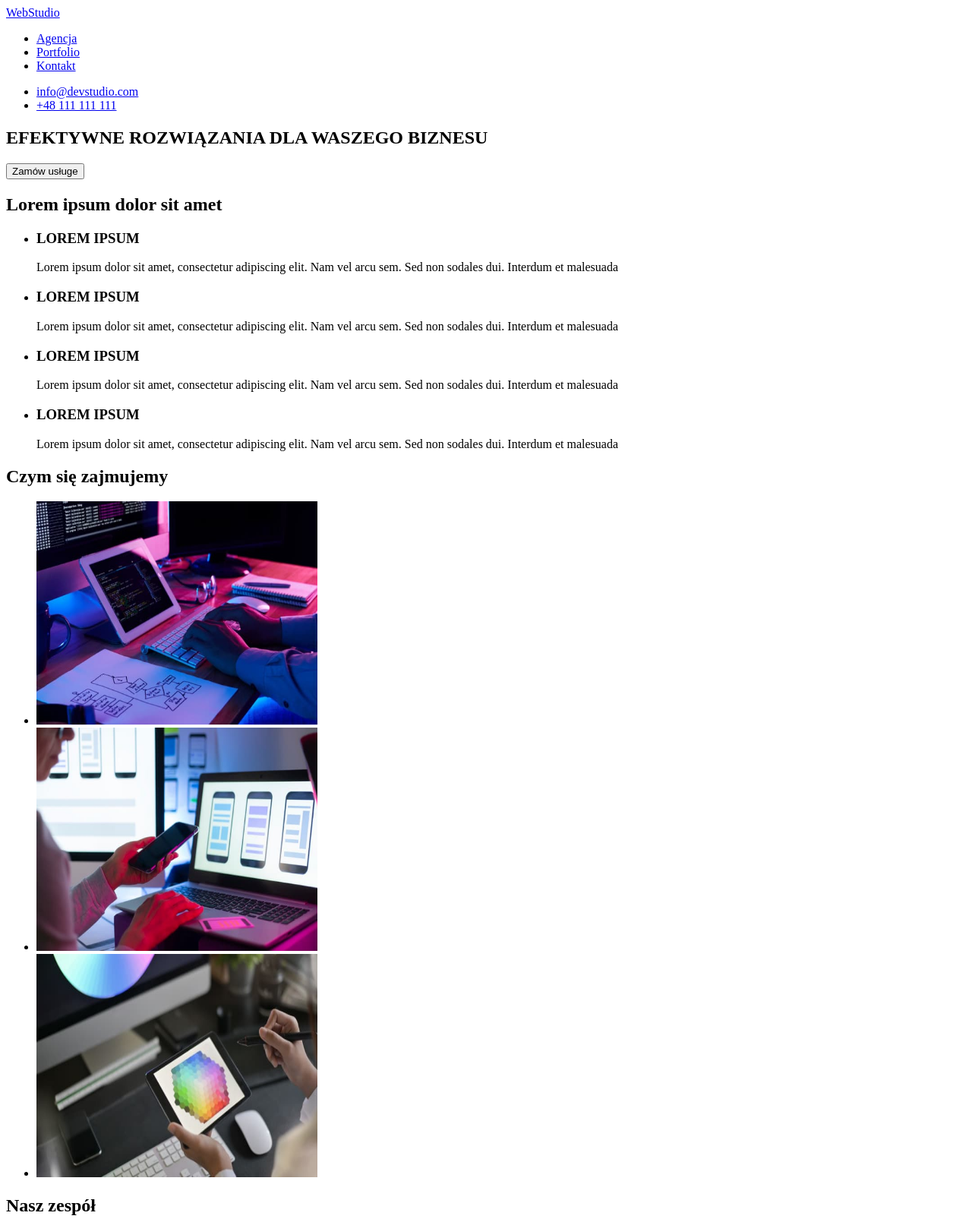
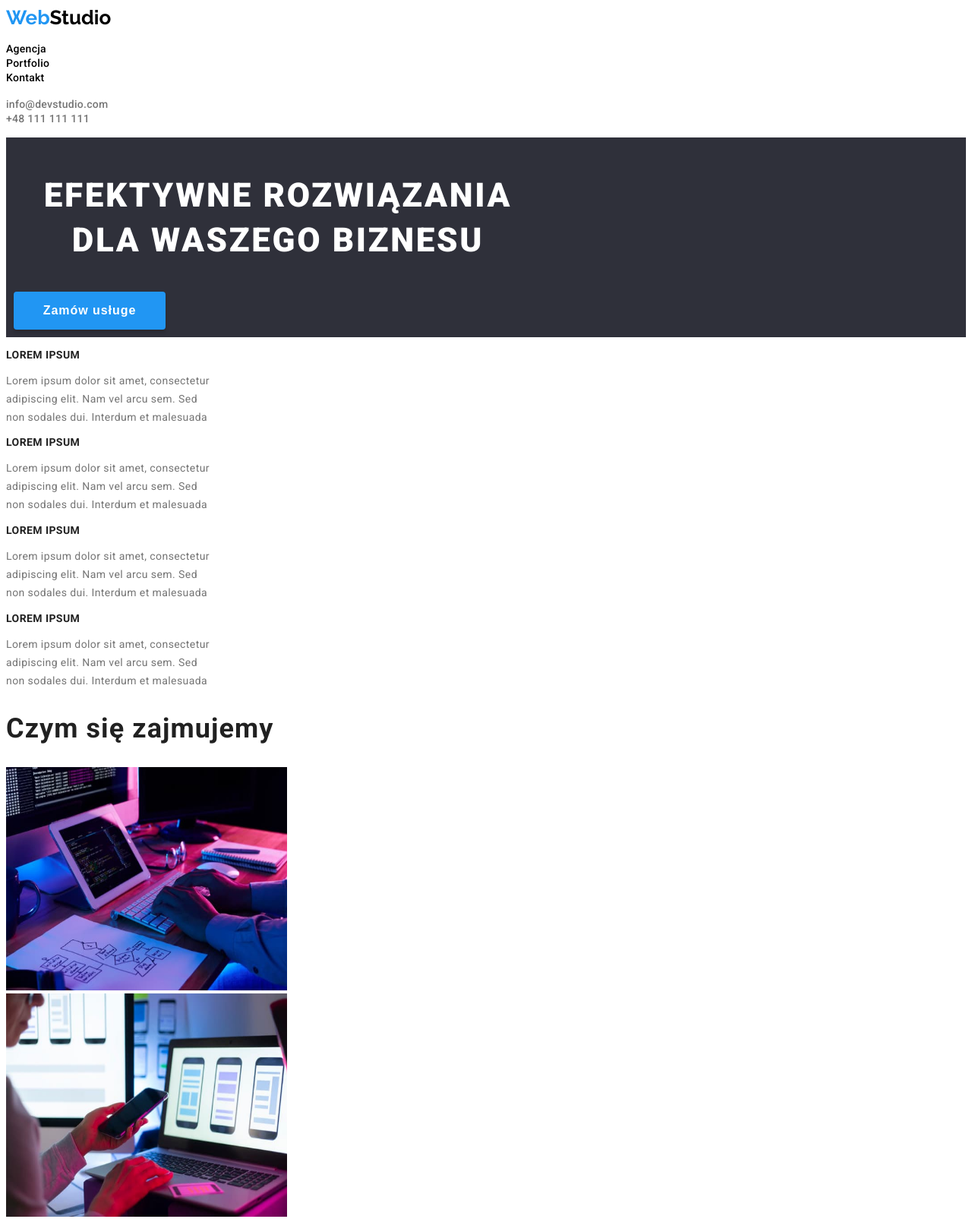
Before and after one commit to trocu/goit-markup-hw-02, a plain HTML site: page index.html in a window 1280 px wide. Shown: the top 1605 px of the page at 76% size. Drawn offline with Linux system fonts and the light colour scheme.

Commit message:
Add portfolio, css and update index, images

```diff
--- /dev/null
+++ b/css/styles.css
@@ -0,0 +1,172 @@
+:root {
+  --brand-color: #2196f3;
+}
+
+body {
+  font-family: "Roboto", sans-serif, Raleway;
+  color: black;
+}
+.link-contact {
+  text-decoration: none;
+  color: #757575;
+  font-weight: 500;
+  font-size: 14px;
+  line-height: 1.14;
+  letter-spacing: 0.02em;
+}
+.link-contact:hover,
+.link-contact:focus {
+  color: var(--brand-color);
+}
+.link-nav {
+  text-decoration: none;
+  color: black;
+  font-weight: 500;
+  font-size: 14px;
+  line-height: 1.14;
+  letter-spacing: 0.02em;
+}
+.link-nav:hover,
+.link-nav:focus {
+  color: var(--brand-color);
+}
+.logo-first-color {
+  color: var(--brand-color);
+}
+.logo {
+  text-decoration: none;
+  font-family: Raleway;
+  font-weight: 700;
+  font-size: 26px;
+}
+.logo-hoover-focus:hover span,
+.logo-hoover-focus:focus span {
+  color: var(--brand-color);
+}
+.logo-blk-color {
+  color: black;
+}
+.logo-wh-color {
+  color: white;
+}
+.main-title {
+  font-weight: 900;
+  font-size: 44px;
+  line-height: 1.36;
+  text-transform: uppercase;
+  color: #ffffff;
+  text-align: center;
+  letter-spacing: 0.06em;
+  text-transform: uppercase;
+  width: 696px;
+}
+.main-button {
+  color: white;
+  background-color: var(--brand-color);
+  box-shadow: 0px 4px 4px rgba(0, 0, 0, 0.15);
+  border: none;
+  border-radius: 4px;
+  width: 200px;
+  height: 50px;
+  font-weight: 700;
+  font-size: 16px;
+  line-height: 1.87;
+  letter-spacing: 0.06em;
+}
+.grey-rectangle {
+  background: #2f303a;
+  padding: 10px;
+}
+.hidden-dot {
+  list-style-type: none;
+  padding: 0;
+}
+.hidden-title {
+  display: none;
+}
+.main-txt h3 {
+  color: #212121;
+  font-weight: 700;
+  font-size: 14px;
+  line-height: 1.14;
+  letter-spacing: 0.03em;
+  text-transform: uppercase;
+}
+.main-txt p {
+  font-size: 14px;
+  line-height: 1.71;
+  letter-spacing: 0.03em;
+  color: #757575;
+}
+.main-txt li {
+  width: 270px;
+}
+.section-title {
+  font-weight: 700;
+  font-size: 36px;
+  line-height: 1.16;
+  letter-spacing: 0.03em;
+  color: #212121;
+}
+.about-us {
+  background-color: #f5f4fa;
+  padding: 10px;
+  margin-bottom: 10px;
+}
+.about-us h3 {
+  font-weight: 500;
+  font-size: 16px;
+  line-height: 19px;
+  text-align: center;
+  letter-spacing: 0.03em;
+  color: #212121;
+}
+.about-us p {
+  margin-top: 10px;
+  font-size: 16px;
+  line-height: 1.18;
+  text-align: center;
+  letter-spacing: 0.03em;
+
+  color: #757575;
+}
+.about-us-box li {
+  width: 270px;
+  height: 368px;
+  background: #ffffff;
+  box-shadow: 0px 1px 3px rgba(0, 0, 0, 0.12), 0px 1px 1px rgba(0, 0, 0, 0.14),
+    0px 2px 1px rgba(0, 0, 0, 0.2);
+  border-radius: 0px 0px 4px 4px;
+  margin-top: 10px;
+}
+.footer-box {
+  background: #2f303a;
+  padding: 10px;
+}
+.footer-box p {
+  margin-top: 20px;
+  font-size: 14px;
+  font-style: normal;
+  line-height: 1.71;
+  letter-spacing: 0.03em;
+  color: #ffffff;
+}
+.logo-footer {
+  text-decoration: none;
+  font-family: Raleway;
+  font-weight: 700;
+  font-size: 26px;
+}
+.link-footer a {
+  font-style: normal;
+  font-weight: 400;
+  font-size: 14px;
+  line-height: 1.71;
+  letter-spacing: 0.03em;
+  color: rgba(255, 255, 255, 0.6);
+  text-decoration: none;
+}
+.link-footer a:hover,
+.link-footer a:focus {
+  color: var(--brand-color);
+}
--- a/index.html
+++ b/index.html
@@ -10,38 +10,92 @@
       name="viewport"
       content="width=device-width, initial-scale=1.0"
     />
-    <title>Studio</title>
+    <title>WebStudio</title>
+    <link
+      rel="preconnect"
+      href="https://fonts.googleapis.com"
+    />
+    <link
+      rel="preconnect"
+      href="https://fonts.gstatic.com"
+      crossorigin
+    />
+    <link
+      href="https://fonts.googleapis.com/css2?family=Raleway:wght@700&family=Roboto:wght@400;500;700;900&display=swap"
+      rel="stylesheet"
+    />
+    <link
+      href="./css/styles.css"
+      rel="stylesheet"
+    />
   </head>
 
   <body>
     <!-- Header -->
     <header>
-      <a href="#">WebStudio</a>
+      <a
+        class="logo logo-hoover-focus"
+        href="index.html"
+        target="_self"
+        ><span class="logo-first-color">Web</span><span class="logo-blk-color">Studio</span></a
+      >
       <nav>
-        <ul>
-          <li><a href="#">Agencja</a></li>
-          <li><a href="#">Portfolio</a></li>
-          <li><a href="#">Kontakt</a></li>
+        <ul class="hidden-dot">
+          <li>
+            <a
+              class="link-nav"
+              href="#"
+              >Agencja</a
+            >
+          </li>
+          <li>
+            <a
+              class="link-nav"
+              href="portfolio.html"
+              target="_self"
+              >Portfolio</a
+            >
+          </li>
+          <li>
+            <a
+              class="link-nav"
+              href="#"
+              >Kontakt</a
+            >
+          </li>
         </ul>
       </nav>
-      <ul>
+      <ul class="hidden-dot">
         <li>
-          <a href="mailto:info@devstudio.com">info@devstudio.com</a>
+          <a
+            class="link-contact"
+            href="mailto:info@devstudio.com"
+            >info@devstudio.com</a
+          >
         </li>
         <li>
-          <a href="tel:+48111111111">+48 111 111 111</a>
+          <a
+            class="link-contact"
+            href="tel:+48111111111"
+            >+48 111 111 111</a
+          >
         </li>
       </ul>
     </header>
     <!-- Main content -->
     <main>
-      <section>
-        <h1>EFEKTYWNE ROZWIĄZANIA DLA WASZEGO BIZNESU</h1>
-        <button type="button">Zamów usługe</button>
+      <section class="grey-rectangle">
+        <h1 class="main-title">EFEKTYWNE ROZWIĄZANIA DLA WASZEGO BIZNESU</h1>
+        <button
+          class="main-button"
+          type="button"
+        >
+          Zamów usługe
+        </button>
       </section>
       <section>
-        <h2>Lorem ipsum dolor sit amet</h2>
-        <ul>
+        <h2 class="hidden-title">Lorem ipsum dolor sit amet</h2>
+        <ul class="main-txt hidden-dot">
           <li>
             <h3>LOREM IPSUM</h3>
             <p>
@@ -73,8 +127,8 @@
         </ul>
       </section>
       <section>
-        <h2>Czym się zajmujemy</h2>
-        <ul>
+        <h2 class="section-title">Czym się zajmujemy</h2>
+        <ul class="hidden-dot">
           <li>
             <img
               src="./images/project1.jpg"
@@ -101,15 +155,15 @@
           </li>
         </ul>
       </section>
-      <section>
-        <h2>Nasz zespół</h2>
-        <ul>
+      <section class="about-us">
+        <h2 class="section-title">Nasz zespół</h2>
+        <ul class="hidden-dot about-us-box">
           <li>
             <img
               src="./images/team1.jpg"
               alt="Product Designer"
               width="270"
-              height="180"
+              height="260"
             />
             <h3>John Doe</h3>
             <p>Product Designer</p>
@@ -119,7 +173,7 @@
               src="./images/team2.jpg"
               alt="Frontend Developer"
               width="270"
-              height="180"
+              height="260"
             />
             <h3>John Doe</h3>
             <p>Frontend Developer</p>
@@ -129,7 +183,7 @@
               src="./images/team3.jpg"
               alt="Marketing"
               width="270"
-              height="180"
+              height="260"
             />
             <h3>John Doe</h3>
             <p>Marketing</p>
@@ -139,7 +193,7 @@
               src="./images/team4.jpg"
               alt="UI Designer"
               width="270"
-              height="180"
+              height="260"
             />
             <h3>John Doe</h3>
             <p>UI Designer</p>
@@ -149,11 +203,16 @@
     </main>
     <!-- Footer -->
     <footer>
-      <section>
-        <a href="#">WebStudio</a>
+      <section class="footer-box">
+        <a
+          class="logo-footer logo-hoover-focus"
+          href="index.html"
+          target="_self"
+          ><span class="logo-first-color">Web</span><span class="logo-wh-color">Studio</span></a
+        >
         <address>
           <p>m. Warszawa, Aleje Jerozolimskie 21</p>
-          <ul>
+          <ul class="hidden-dot link-footer">
             <li>
               <a href="mailto:info@devstudio.com">info@devstudio.com</a>
             </li>
```
Also changed, not shown: portfolio.html (added, +40 -0 lines), images/team1.jpg, images/team2.jpg, images/team3.jpg, images/team4.jpg.
